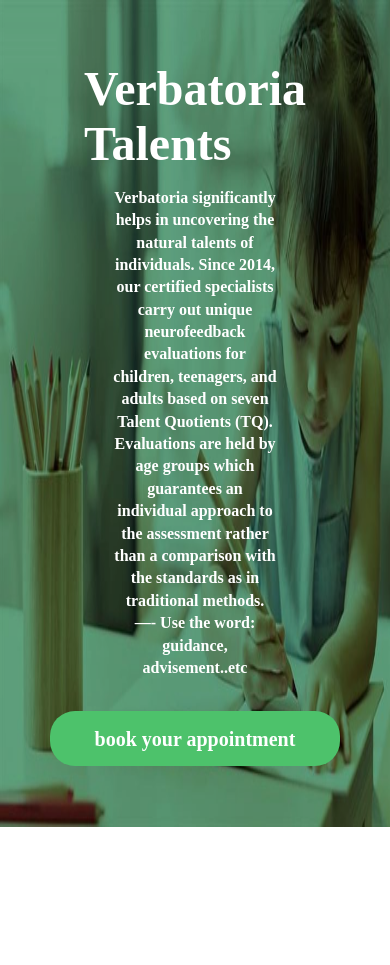
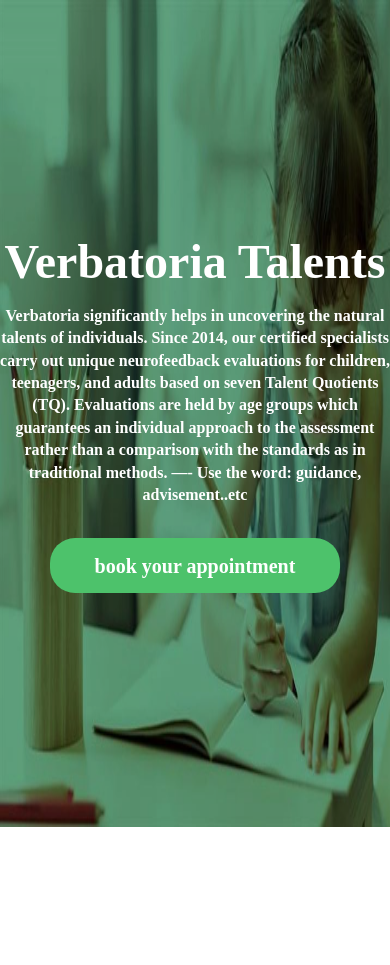
Before and after one commit to Abdulrahman14Salah/Verbatoria-Slider, a PHP site: page / in a window 390 px wide. Shown: the top 965 px of the page. Run offline with PHP 8.4, Linux system fonts and the light colour scheme.

Commit message:
fix mobile media

```diff
--- a/style.css
+++ b/style.css
@@ -24,7 +24,7 @@
   justify-content: center;
   align-items: center;
   flex-direction: column;
-  width: 42%;
+  max-width: 450px;
   /* background-color: red; */
 }
 .mainSlider .main-content .content h2 {
@@ -32,6 +32,7 @@
   color: white;
   font-size: 3rem;
   margin-bottom: 1rem;
+  text-align: center;
 }
 .mainSlider .main-content .content p {
   text-align: center;
@@ -130,7 +131,7 @@
   position: relative;
   top: 0px;
   animation: moveDown 1s;
-  transition: 0.5s all ease-in-out;
+  transition: 2s all ease-in-out;
   /* animation-delay: 2s; */
 }
 
```
